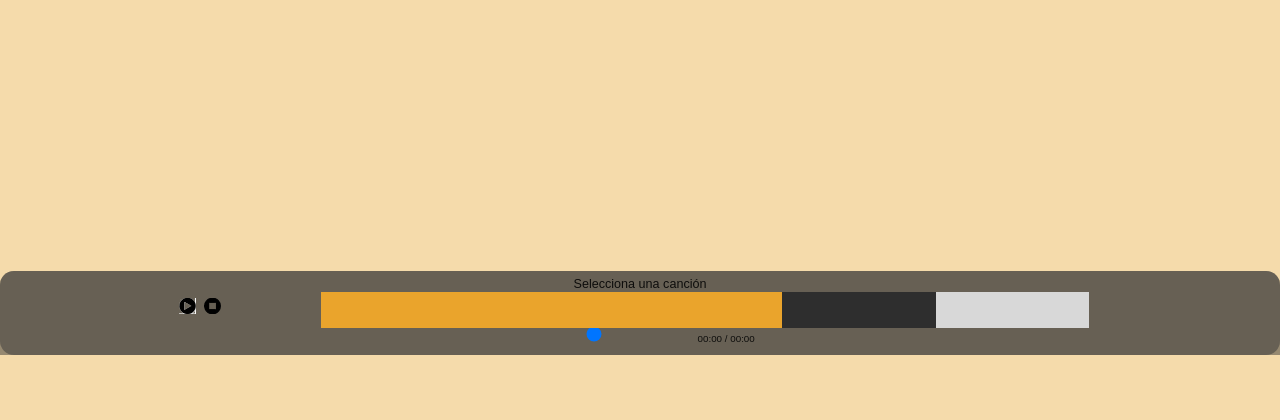
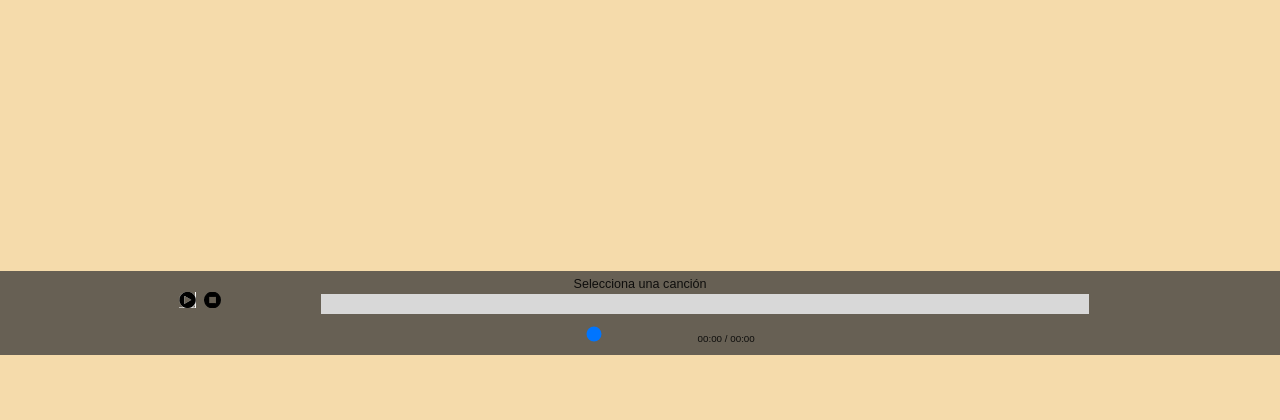
Before and after one commit to Soundity/PR05, a PHP site: the page made by genero.php in a window 1280 px wide. Shown: the part 444-864 px from the top of the page. Run offline with PHP 8.4, Linux system fonts and the light colour scheme; data comes from the database, SQL or seed files in the repository; data that the repository does not hold is empty; some libraries are stand-ins or nearby versions.

Commit message:
css reproductor actualizado v3

```diff
--- a/css/styleRep1.css
+++ b/css/styleRep1.css
@@ -1,7 +1,7 @@
 
 #player{
     background: rgba(56,56,56,0.5);
-    border-radius: 1em;
+    /*border-radius: 1em;*/
     margin: 4em auto;
     width: 100%;
     position: fixed;
@@ -11,7 +11,7 @@
 
 #controls{
     background: rgba(56,56,56,0.5);
-    border-radius: 1em 1em 0 0;
+    /*border-radius: 1em 1em 0 0;*/
     height: 6em;
     margin: 0 auto;
     width: 100%;
@@ -69,23 +69,26 @@
 #progressBar{
     background: rgba(216, 216, 216, 1);
     cursor: pointer;
+    /*border-radius: 1em;*/
     display: inline-block;
-    height: 36px;
+    height: 20px;
     vertical-align: middle;
     width: 60%;
 }
 
 #timeLoaded{
     background: rgba(46, 46, 46, 1);
-    height: 36px;
-    width: 80%;
+    /*border-radius: 1em;*/
+    height: 20px;
+    width: 0%;
 }
 
 #timePlayed{
     background: rgba(234, 164, 44, 1);
-    height: 36px;
-    margin-top: -36px;
-    width: 60%;
+    /*border-radius: 1em;*/
+    height: 20px;
+    /*margin-top: -36px;*/
+    width: 0%;
 }
 
 #volumeTime{
```
